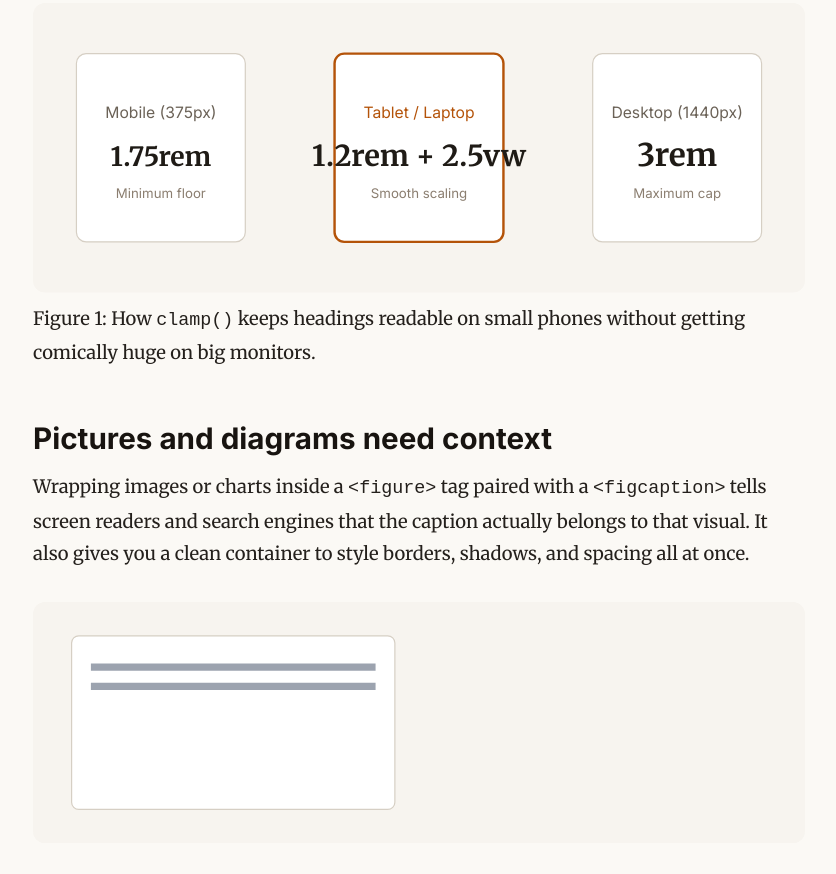
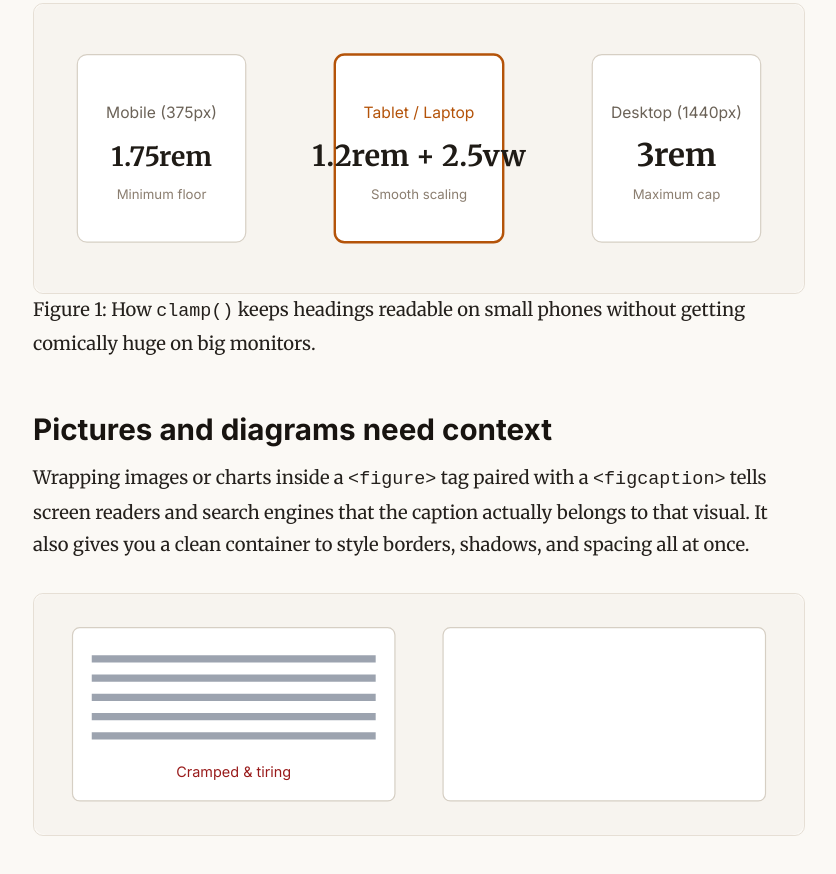
Before and after one commit to tensorGT/cool-blog-article-layout, a plain HTML site: page index.html in a window 1280 px wide. Shown: the part 1435-2309 px from the top of the page, without its empty margins (365-1201 px from the left). Drawn offline with Linux system fonts and the light colour scheme.

```diff
--- a/index.html
+++ b/index.html
@@ -115,3 +115,9 @@
               <rect x="32" y="28" width="268" height="144" rx="6" fill="#ffffff" stroke="#d6cfc4"/>
               <line x1="48" y1="54" x2="284" y2="54" stroke="#9ca3af" stroke-width="6"/>
               <line x1="48" y1="70" x2="284" y2="70" stroke="#9ca3af" stroke-width="6"/>
+              <line x1="48" y1="86" x2="284" y2="86" stroke="#9ca3af" stroke-width="6"/>
+              <line x1="48" y1="102" x2="284" y2="102" stroke="#9ca3af" stroke-width="6"/>
+              <line x1="48" y1="118" x2="284" y2="118" stroke="#9ca3af" stroke-width="6"/>
+              <text x="166" y="152" text-anchor="middle" font-family="Inter, sans-serif" font-size="12" fill="#991b1b">Cramped &amp; tiring</text>
+
+              <rect x="340" y="28" width="268" height="144" rx="6" fill="#ffffff" stroke="#d6cfc4"/>
--- a/style.css
+++ b/style.css
@@ -184,3 +184,12 @@ body {
 /* inline figures */
 .article-figure {
   margin: 32px 0;
+}
+
+.diagram-svg {
+  width: 100%;
+  height: auto;
+  display: block;
+  border-radius: 10px;
+  border: 1px solid #e6dfd5;
+}
```
Also changed, not shown: 1 other file.
